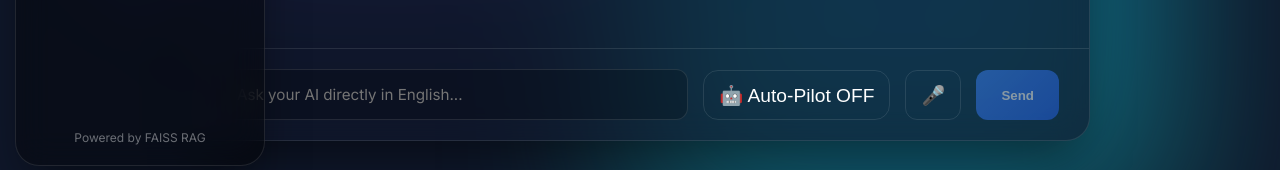
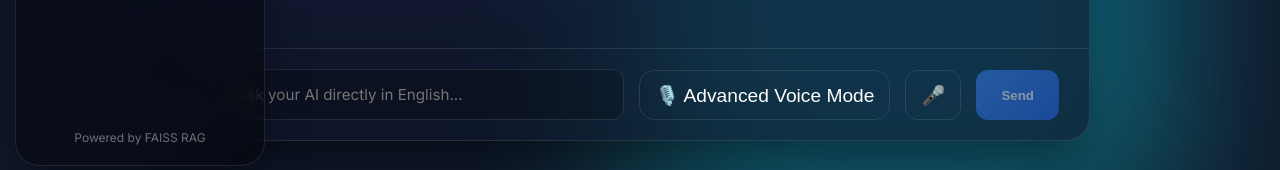
Before and after one commit to arjunnvarshney/rag-research-paper-assistant, a React app in the folder frontend/: page / in a window 1280 px wide. Both pictures are taken after a click on the button "Access as Guest". Shown: the part 619-789 px from the top of the page. Built offline with nearby package versions, Linux system fonts and the light colour scheme; no server answers; the HTML template or start-up script is replaced by a standard one.

Commit message:
UX Polish: Renamed conversation interface to 'Advanced Voice Mode' to better match frontier AI naming conventions.

```diff
--- a/frontend/src/App.jsx
+++ b/frontend/src/App.jsx
@@ -411,8 +411,8 @@ function App() {
              const val = !handsFreeMode;
              setHandsFreeMode(val); handsFreeRef.current = val;
              if(val) toggleListening(); else window.speechSynthesis.cancel();
-          }} className={`mic-btn ${handsFreeMode ? 'listening' : ''}`} style={{ width: 'auto', padding: '0 15px', borderRadius: '15px' }} title="Hands-Free Autopilot">
-             {handsFreeMode ? "🛑 Auto-Pilot ON" : "🤖 Auto-Pilot OFF"}
+          }} className={`mic-btn ${handsFreeMode ? 'listening' : ''}`} style={{ width: 'auto', padding: '0 15px', borderRadius: '15px' }} title="Continuous Conversation">
+             {handsFreeMode ? "🛑 End Voice Mode" : "🎙️ Advanced Voice Mode"}
           </button>
 
           <button onClick={toggleListening} className={`mic-btn ${isListening && !handsFreeMode ? 'listening' : ''}`} title="Voice Dictation">🎤</button>
```
